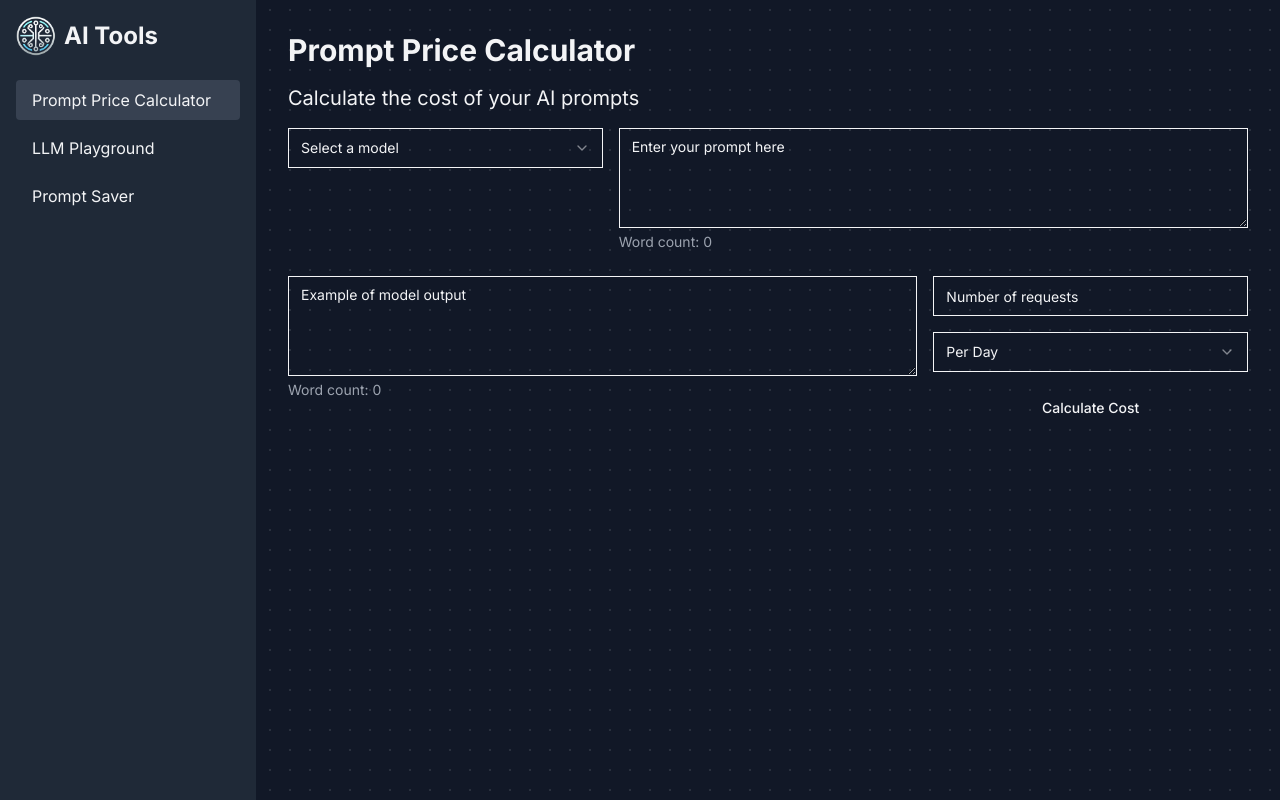
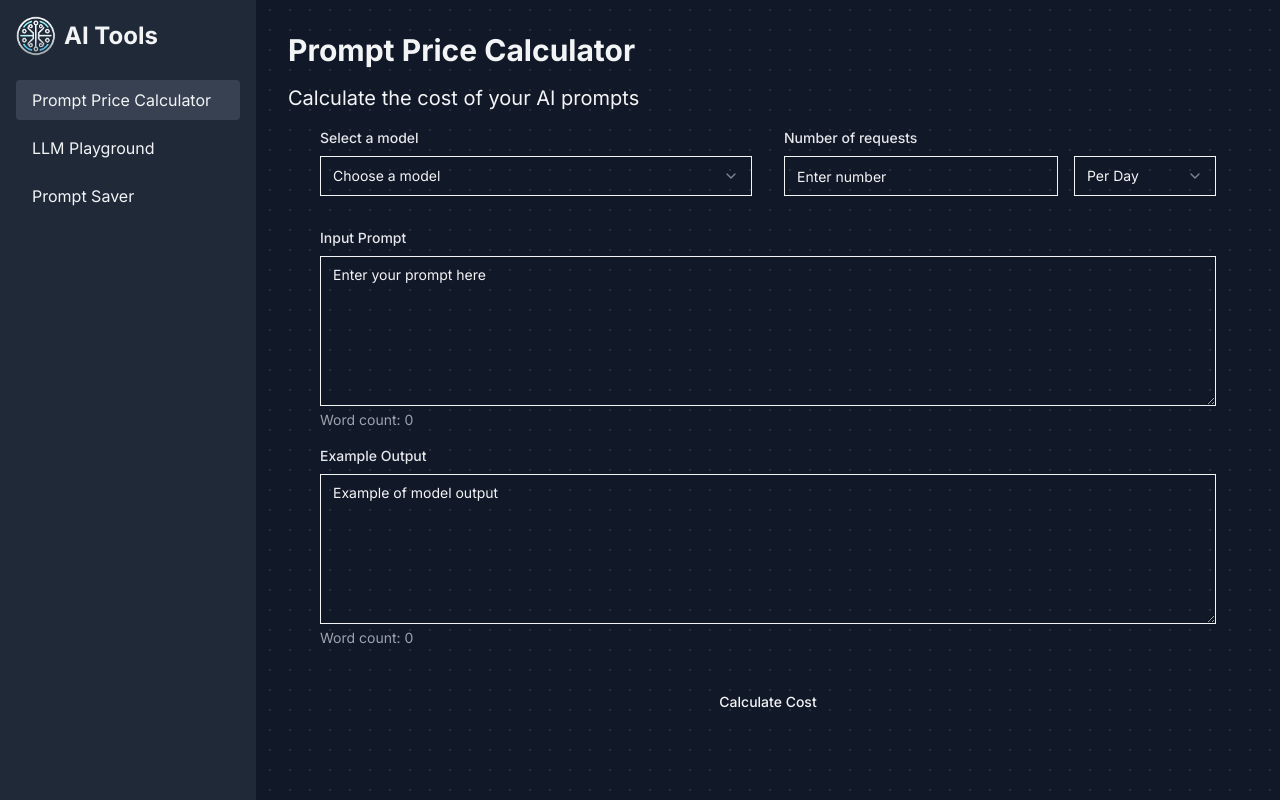
Before and after one commit to hugoromerorico/ai-projects, a Next.js app in the folder front/: page / in a window 1280 px wide. Both pictures are taken after a click on the button "Prompt Price Calculator". Built offline with nearby package versions, Linux system fonts and the light colour scheme.

Commit message:
Improve Promtp price calculator.

```diff
--- a/front/components/tools/PromptPriceCalculator.tsx
+++ b/front/components/tools/PromptPriceCalculator.tsx
@@ -1,9 +1,11 @@
 import { useState } from 'react'
 import { Button } from '@/components/ui/button'
 import { Input } from '@/components/ui/input'
+import { Label } from '@/components/ui/label'
 import { Select, SelectContent, SelectGroup, SelectItem, SelectLabel, SelectTrigger, SelectValue } from '@/components/ui/select'
 import { Textarea } from '@/components/ui/textarea'
-import { Search } from 'lucide-react'
+import { Search, Info } from 'lucide-react'
+import { Tooltip, TooltipContent, TooltipProvider, TooltipTrigger } from '@/components/ui/tooltip'
 
 const modelFamilies = [
   {
@@ -16,7 +18,7 @@ const modelFamilies = [
   },
   {
     name: 'OpenAI',
-    models: ['GPT-3.5', 'GPT-4', 'GPT-4 Turbo', 'DALL-E 3']
+    models: ['GPT-3.5', 'GPT-4', 'GPT-4 Turbo', 'DALL-E 3', 'gpt4']
   }
 ]
 
@@ -30,6 +32,7 @@ export default function PromptPriceCalculator() {
   const [timeFrame, setTimeFrame] = useState('day')
   const [cost, setCost] = useState<number | null>(null)
   const [costTimeFrame, setCostTimeFrame] = useState('request')
+  const [searchTerm, setSearchTerm] = useState('')
 
   const handleInputChange = (e: React.ChangeEvent<HTMLTextAreaElement>) => {
     setInputText(e.target.value)
@@ -63,20 +66,35 @@ export default function PromptPriceCalculator() {
     }
   }
 
+  const filteredModels = modelFamilies.map(family => ({
+    ...family,
+    models: family.models.filter(model =>
+      model.toLowerCase().includes(searchTerm.toLowerCase())
+    )
+  })).filter(family => family.models.length > 0)
+
   return (
-    <div className="space-y-6">
-      <div className="flex space-x-4">
-        <div className="w-1/3">
+    <div className="space-y-8 max-w-4xl mx-auto">
+      <div className="grid grid-cols-1 md:grid-cols-2 gap-8">
+        <div>
+          <Label htmlFor="model-select" className="block text-sm font-medium text-gray-200 mb-2">
+            Select a model
+          </Label>
           <Select value={model} onValueChange={setModel}>
-            <SelectTrigger>
-              <SelectValue placeholder="Select a model" />
+            <SelectTrigger id="model-select" className="w-full">
+              <SelectValue placeholder="Choose a model" />
             </SelectTrigger>
             <SelectContent>
-              <div className="flex items-center px-2 sticky top-0 bg-white">
+              <div className="flex items-center px-2 sticky top-0 bg-gray-800">
                 <Search className="mr-2 h-4 w-4 shrink-0 opacity-50" />
-                <Input placeholder="Search models..." className="h-8 w-full" />
+                <Input
+                  placeholder="Search models..."
+                  className="h-8 w-full bg-transparent border-none focus:ring-0"
+                  value={searchTerm}
+                  onChange={(e) => setSearchTerm(e.target.value)}
+                />
               </div>
-              {modelFamilies.map((family) => (
+              {filteredModels.map((family) => (
                 <SelectGroup key={family.name}>
                   <SelectLabel>{family.name}</SelectLabel>
                   {family.models.map((model) => (
@@ -87,52 +105,90 @@ export default function PromptPriceCalculator() {
             </SelectContent>
           </Select>
         </div>
-        <div className="w-2/3">
+        <div>
+          <Label htmlFor="request-count" className="block text-sm font-medium text-gray-200 mb-2">
+            Number of requests
+          </Label>
+          <div className="flex space-x-4">
+            <Input
+              id="request-count"
+              type="number"
+              placeholder="Enter number"
+              value={requestCount}
+              onChange={(e) => setRequestCount(e.target.value)}
+              className="flex-grow"
+            />
+            <Select value={timeFrame} onValueChange={setTimeFrame}>
+              <SelectTrigger className="w-1/2">
+                <SelectValue placeholder="Time frame" />
+              </SelectTrigger>
+              <SelectContent>
+                <SelectItem value="day">Per Day</SelectItem>
+                <SelectItem value="week">Per Week</SelectItem>
+                <SelectItem value="month">Per Month</SelectItem>
+              </SelectContent>
+            </Select>
+          </div>
+        </div>
+      </div>
+
+      <div className="space-y-4">
+        <div>
+          <Label htmlFor="input-prompt" className="block text-sm font-medium text-gray-200 mb-2">
+            Input Prompt
+          </Label>
           <Textarea
+            id="input-prompt"
             placeholder="Enter your prompt here"
             value={inputText}
             onChange={handleInputChange}
-            className="min-h-[100px]"
+            className="min-h-[150px]"
           />
           <p className="text-sm text-gray-400 mt-1">Word count: {inputWordCount}</p>
         </div>
-      </div>
-      <div className="flex space-x-4">
-        <div className="w-2/3">
+        <div>
+          <Label htmlFor="output-example" className="block text-sm font-medium text-gray-200 mb-2">
+            Example Output
+          </Label>
           <Textarea
+            id="output-example"
             placeholder="Example of model output"
             value={outputText}
             onChange={handleOutputChange}
-            className="min-h-[100px]"
+            className="min-h-[150px]"
           />
           <p className="text-sm text-gray-400 mt-1">Word count: {outputWordCount}</p>
         </div>
-        <div className="w-1/3 space-y-4">
-          <Input
-            type="number"
-            placeholder="Number of requests"
-            value={requestCount}
-            onChange={(e) => setRequestCount(e.target.value)}
-          />
-          <Select value={timeFrame} onValueChange={setTimeFrame}>
-            <SelectTrigger>
-              <SelectValue placeholder="Select time frame" />
-            </SelectTrigger>
-            <SelectContent>
-              <SelectItem value="day">Per Day</SelectItem>
-              <SelectItem value="week">Per Week</SelectItem>
-              <SelectItem value="month">Per Month</SelectItem>
-            </SelectContent>
-          </Select>
-          <Button onClick={handleCalculate} className="w-full">Calculate Cost</Button>
-        </div>
       </div>
+
+      <div className="flex justify-center">
+        <Button onClick={handleCalculate} size="lg" className="px-8">
+          Calculate Cost
+        </Button>
+      </div>
+
       {cost !== null && (
-        <div className="bg-green-800 p-4 rounded-lg">
-          <h3 className="text-xl font-bold mb-2">Cost Estimation</h3>
-          <p>Estimated Cost: ${cost.toFixed(4)} per {costTimeFrame}</p>
-          <Select value={costTimeFrame} onValueChange={setCostTimeFrame} className="mt-2">
-            <SelectTrigger>
+        <div className="bg-gray-800 p-6 rounded-lg shadow-lg">
+          <h3 className="text-xl font-bold mb-4 text-gray-100">Cost Estimation</h3>
+          <div className="flex items-center space-x-2 mb-4">
+            <p className="text-2xl font-semibold text-green-400">
+              ${cost.toFixed(4)}
+            </p>
+            <span className="text-gray-300">per {costTimeFrame}</span>
+            <TooltipProvider>
+              <Tooltip>
+                <TooltipTrigger>
+                  <Info className="h-5 w-5 text-gray-400" />
+                </TooltipTrigger>
+                <TooltipContent>
+                  <p>This cost is calculated based on the selected model, input and output word counts,
+                  and the number of requests over the specified time frame.</p>
+                </TooltipContent>
+              </Tooltip>
+            </TooltipProvider>
+          </div>
+          <Select value={costTimeFrame} onValueChange={setCostTimeFrame}>
+            <SelectTrigger className="w-full max-w-xs">
               <SelectValue placeholder="Select cost time frame" />
             </SelectTrigger>
             <SelectContent>
@@ -142,10 +198,6 @@ export default function PromptPriceCalculator() {
               <SelectItem value="year">Per Year</SelectItem>
             </SelectContent>
           </Select>
-          <p className="mt-2">
-            This cost is calculated based on the selected model, input and output word counts,
-            and the number of requests over the specified time frame.
-          </p>
         </div>
       )}
     </div>
--- /dev/null
+++ b/front/components/ui/label.tsx
@@ -0,0 +1,26 @@
+"use client"
+
+import * as React from "react"
+import * as LabelPrimitive from "@radix-ui/react-label"
+import { cva, type VariantProps } from "class-variance-authority"
+
+import { cn } from "@/lib/utils"
+
+const labelVariants = cva(
+  "text-sm font-medium leading-none peer-disabled:cursor-not-allowed peer-disabled:opacity-70"
+)
+
+const Label = React.forwardRef<
+  React.ElementRef<typeof LabelPrimitive.Root>,
+  React.ComponentPropsWithoutRef<typeof LabelPrimitive.Root> &
+    VariantProps<typeof labelVariants>
+>(({ className, ...props }, ref) => (
+  <LabelPrimitive.Root
+    ref={ref}
+    className={cn(labelVariants(), className)}
+    {...props}
+  />
+))
+Label.displayName = LabelPrimitive.Root.displayName
+
+export { Label }
--- /dev/null
+++ b/front/components/ui/tooltip.tsx
@@ -0,0 +1,30 @@
+"use client"
+
+import * as React from "react"
+import * as TooltipPrimitive from "@radix-ui/react-tooltip"
+
+import { cn } from "@/lib/utils"
+
+const TooltipProvider = TooltipPrimitive.Provider
+
+const Tooltip = TooltipPrimitive.Root
+
+const TooltipTrigger = TooltipPrimitive.Trigger
+
+const TooltipContent = React.forwardRef<
+  React.ElementRef<typeof TooltipPrimitive.Content>,
+  React.ComponentPropsWithoutRef<typeof TooltipPrimitive.Content>
+>(({ className, sideOffset = 4, ...props }, ref) => (
+  <TooltipPrimitive.Content
+    ref={ref}
+    sideOffset={sideOffset}
+    className={cn(
+      "z-50 overflow-hidden rounded-md border bg-popover px-3 py-1.5 text-sm text-popover-foreground shadow-md animate-in fade-in-0 zoom-in-95 data-[state=closed]:animate-out data-[state=closed]:fade-out-0 data-[state=closed]:zoom-out-95 data-[side=bottom]:slide-in-from-top-2 data-[side=left]:slide-in-from-right-2 data-[side=right]:slide-in-from-left-2 data-[side=top]:slide-in-from-bottom-2",
+      className
+    )}
+    {...props}
+  />
+))
+TooltipContent.displayName = TooltipPrimitive.Content.displayName
+
+export { Tooltip, TooltipTrigger, TooltipContent, TooltipProvider }
--- a/front/package.json
+++ b/front/package.json
@@ -9,8 +9,10 @@
     "lint": "next lint"
   },
   "dependencies": {
+    "@radix-ui/react-label": "^2.1.0",
     "@radix-ui/react-select": "^2.1.2",
     "@radix-ui/react-slot": "^1.1.0",
+    "@radix-ui/react-tooltip": "^1.1.3",
     "class-variance-authority": "^0.7.0",
     "clsx": "^2.1.1",
     "lucide-react": "^0.453.0",
```
Also changed, not shown: 1 other file (tests, documents, lock files or other folders).
